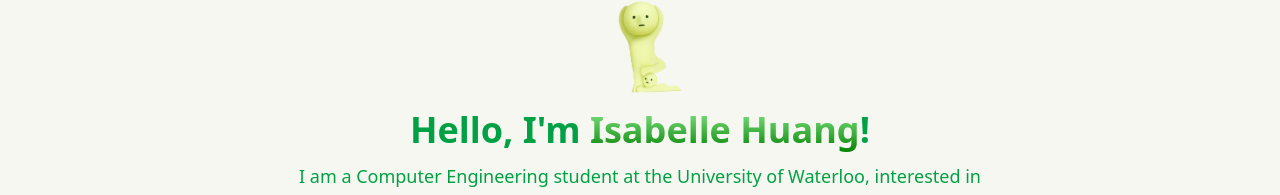
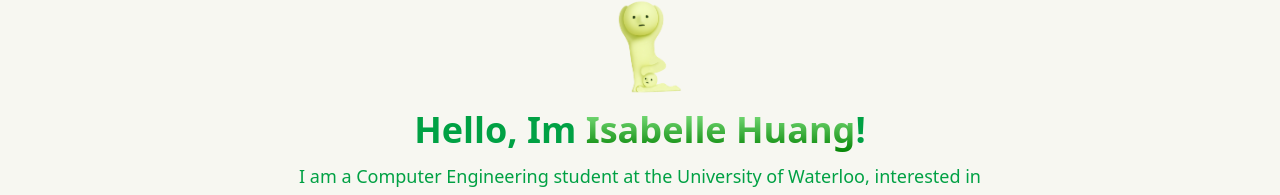
Before and after one commit to isabellehuangg/ih-web, a Next.js app in the folder portfolio/: page / in a window 1280 px wide. Shown: the part 325-520 px from the top of the page. Built offline with nearby package versions, Linux system fonts and the light colour scheme.

Commit message:
More deployment errors

```diff
--- a/portfolio/src/components/navbar.tsx
+++ b/portfolio/src/components/navbar.tsx
@@ -15,9 +15,9 @@
   return (
     <nav className="flex flex-row items-center justify-between p-2 gradient-nav border-b-2 border-green">
       <div className="flex items-center">
-        <a href="/">
+        <Link href="/">
           <Image src="/smiski_laptop.png" alt="Smiski on Laptop" width={40} height={40} className="ml-2" />
-        </a>
+        </Link>
       </div>
       <div className="ml-auto">
         <ul className="flex gap-1">
--- a/portfolio/src/pages/index.tsx
+++ b/portfolio/src/pages/index.tsx
@@ -14,7 +14,7 @@
       <Navbar navbarData={homeData} />
       <div className="flex min-h-screeen flex-col bg-beige justify-center items-center">
         <Image src="/smiski_yoga.png" alt="Smiski doing yoga" width={120} height={120} className="ml-2" />
-        <h1 className="text-4xl font-bold text-green">Hello, I'm <span className="gradient-text">Isabelle Huang</span>!</h1>
+        <h1 className="text-4xl font-bold text-green">Hello, Im <span className="gradient-text">Isabelle Huang</span>!</h1>
         <p className="text-green text-lg flex items-center mt-3 justify-center h-full text-center sm:w-7/12 w-10/12">I am a Computer Engineering student at the University of Waterloo, interested in software development and Mob Psycho.</p>
       </div>
     </>
```
